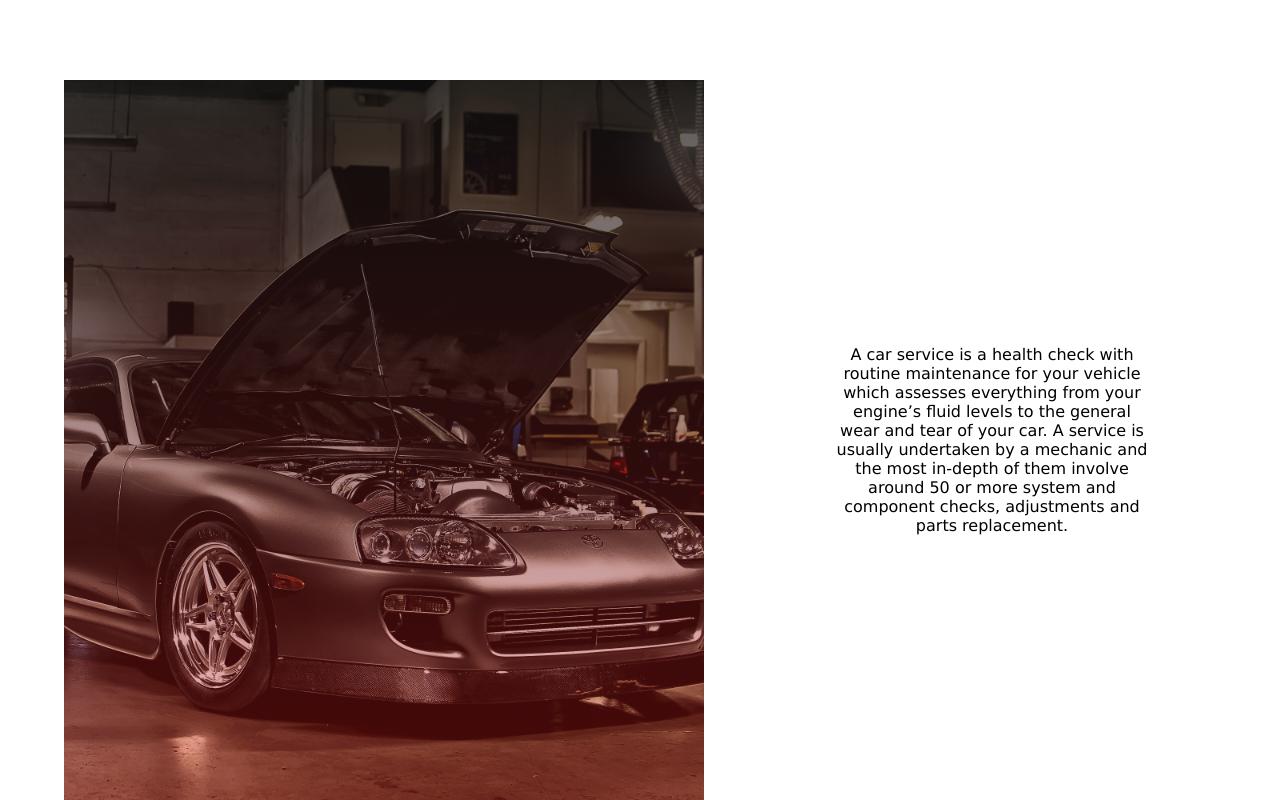
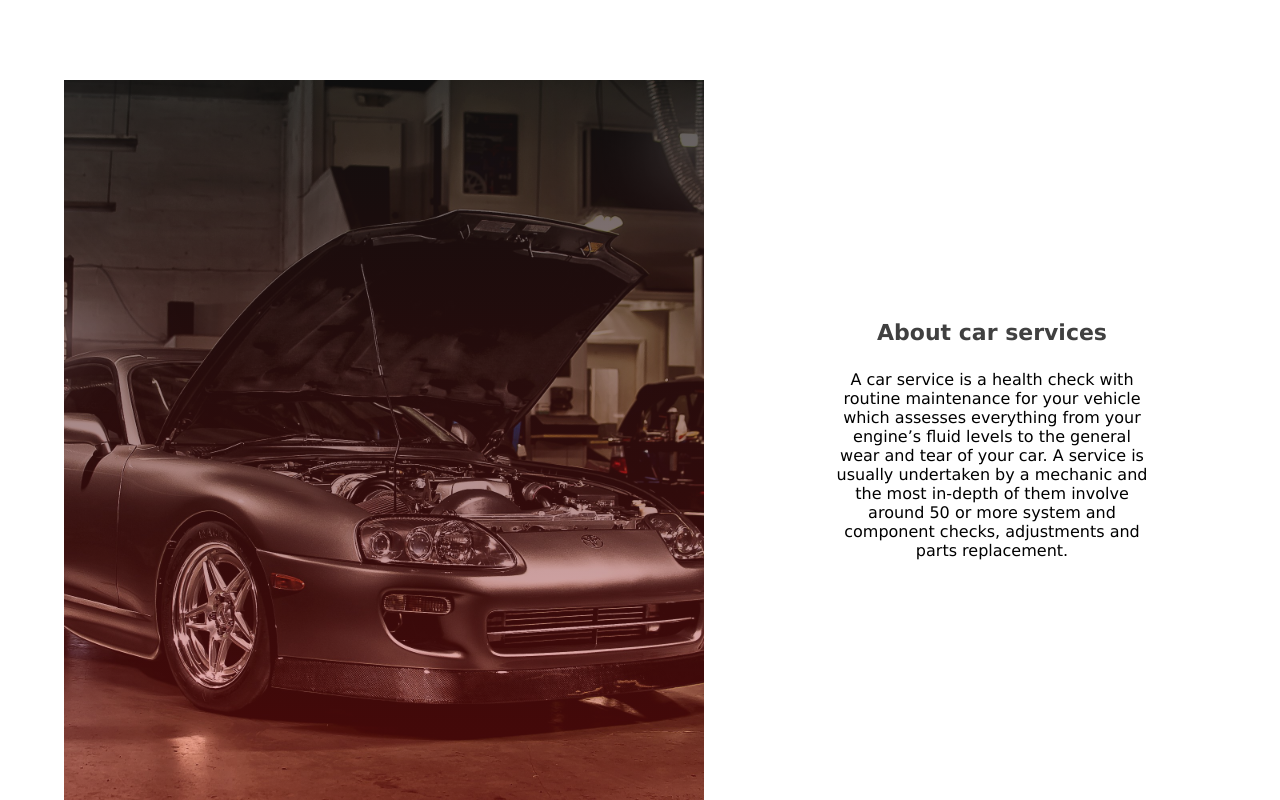
Before and after one commit to kenankaric122/carserviceweb, a React (Create React App) app: page / in a window 1280 px wide. Shown: the part 1798-2598 px from the top of the page. Built offline with nearby package versions, Linux system fonts and the light colour scheme.

Commit message:
:sparkles: new features included

```diff
--- a/src/components/More.jsx
+++ b/src/components/More.jsx
@@ -9,6 +9,7 @@ function More() {
         <div className='more'>
             <div className='img1'></div>
             <div className='text1'>
+            <span style={{color : "#404040", fontWeight : "bold", fontSize : "22px"}}>About car services <br/><br/></span>
             A car service is a health check with routine maintenance for your vehicle which assesses everything from your engine’s fluid levels to the general wear and tear of your car.
             A service is usually undertaken by a mechanic and the most in-depth of them involve around 50 or more system and component checks, adjustments and parts replacement.
             </div>
```
